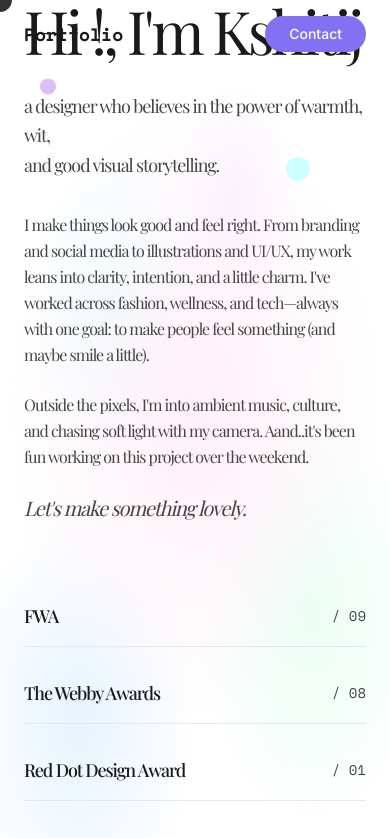
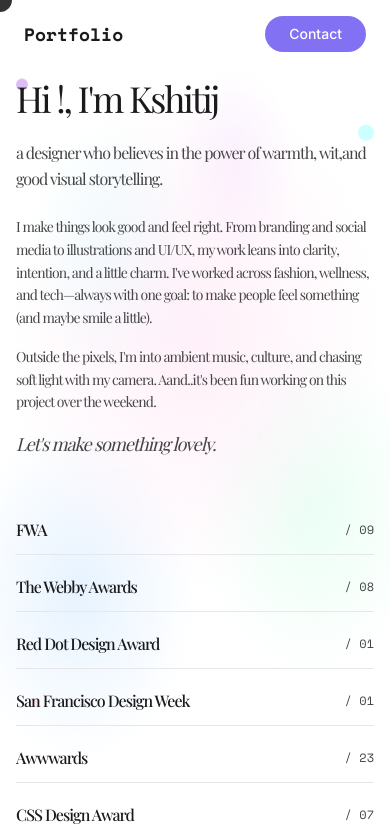
Before and after one commit to kshitij0299/pastel-pivot-folio, a React (Vite) app: page / in a window 390 px wide. Shown: the top 838 px of the page. Built offline with nearby package versions, Linux system fonts and the light colour scheme.

Commit message:
Fix responsiveness issues
The website is not responsive and elements are misplaced. This commit addresses these issues to ensure proper display across all devices.

```diff
--- a/src/components/HeroSection.tsx
+++ b/src/components/HeroSection.tsx
@@ -35,35 +35,35 @@ export const HeroSection = () => {
   }, []);
 
   return (
-    <section id="hero" className="relative min-h-screen flex items-center justify-center overflow-hidden">
+    <section id="hero" className="relative min-h-screen flex items-start justify-start overflow-hidden pt-20 md:pt-32">
       {/* Animated gradient background */}
       <div className="absolute inset-0 hero-gradient opacity-60" />
 
-      {/* Floating decorative elements */}
-      <div className="absolute top-20 left-10 w-4 h-4 bg-accent-purple rounded-full animate-float" style={{ animationDelay: '0s' }} />
-      <div className="absolute top-40 right-20 w-6 h-6 bg-accent-aqua rounded-full animate-float" style={{ animationDelay: '2s' }} />
-      <div className="absolute bottom-40 left-20 w-3 h-3 bg-accent-blush rounded-full animate-float" style={{ animationDelay: '4s' }} />
+      {/* Floating decorative elements - responsive positioning */}
+      <div className="absolute top-20 left-4 md:left-10 w-3 h-3 md:w-4 md:h-4 bg-accent-purple rounded-full animate-float" style={{ animationDelay: '0s' }} />
+      <div className="absolute top-32 right-4 md:right-20 md:top-40 w-4 h-4 md:w-6 md:h-6 bg-accent-aqua rounded-full animate-float" style={{ animationDelay: '2s' }} />
+      <div className="absolute bottom-32 left-8 md:left-20 md:bottom-40 w-2 h-2 md:w-3 md:h-3 bg-accent-blush rounded-full animate-float" style={{ animationDelay: '4s' }} />
 
-      <div ref={heroRef} className="container mx-auto px-6 md:px-12 lg:px-16 relative z-10 max-w-6xl">
+      <div ref={heroRef} className="w-full px-4 sm:px-6 md:px-12 lg:px-16 relative z-10 max-w-7xl mx-auto">
         <h1
           ref={titleRef}
-          className="font-playfair text-6xl md:text-8xl lg:text-9xl font-light text-heading mb-8 leading-none tracking-[-0.06em]"
+          className="font-playfair text-4xl sm:text-5xl md:text-7xl lg:text-8xl xl:text-9xl font-light text-heading mb-6 md:mb-8 leading-none tracking-[-0.06em]"
         >
           Hi !, I'm Kshitij
         </h1>
 
         <p
           ref={subtitleRef}
-          className="font-playfair text-lg md:text-xl text-body max-w-3xl leading-relaxed mb-8 tracking-[-0.06em]"
+          className="font-playfair text-base sm:text-lg md:text-xl text-body max-w-none md:max-w-3xl leading-relaxed mb-6 md:mb-8 tracking-[-0.06em]"
         >
           a designer who believes in the power of warmth, wit,
-          <br />
+          <br className="hidden sm:block" />
           and good visual storytelling.
         </p>
 
         <div
           ref={subtitleRef}
-          className="font-playfair text-base md:text-lg text-body max-w-4xl leading-relaxed space-y-6 tracking-[-0.06em]"
+          className="font-playfair text-sm sm:text-base md:text-lg text-body max-w-none md:max-w-4xl leading-relaxed space-y-4 md:space-y-6 tracking-[-0.06em]"
         >
           <p>
             I make things look good and feel right. From branding and social media to
@@ -77,13 +77,13 @@ export const HeroSection = () => {
             my camera. Aand..it's been fun working on this project over the weekend.
           </p>
 
-          <p className="font-playfair italic text-xl tracking-[-0.06em]">
+          <p className="font-playfair italic text-lg md:text-xl tracking-[-0.06em]">
             Let's make something <em>lovely</em>.
           </p>
         </div>
 
         {/* Awards section */}
-        <div className="mt-16 space-y-4 max-w-4xl">
+        <div className="mt-12 md:mt-16 space-y-2 md:space-y-4 max-w-none md:max-w-4xl">
           {[
             { name: 'FWA', count: '09' },
             { name: 'The Webby Awards', count: '08' },
@@ -94,12 +94,12 @@ export const HeroSection = () => {
           ].map((award) => (
             <div
               key={award.name}
-              className="flex items-center justify-between py-4 border-b border-gray-200 cursor-hover group"
+              className="flex items-center justify-between py-3 md:py-4 border-b border-gray-200 cursor-hover group"
             >
-              <span className="font-playfair text-lg text-heading font-medium group-hover:text-link transition-colors tracking-[-0.06em]">
+              <span className="font-playfair text-base md:text-lg text-heading font-medium group-hover:text-link transition-colors tracking-[-0.06em]">
                 {award.name}
               </span>
-              <span className="text-sm text-body font-mono">
+              <span className="text-xs md:text-sm text-body font-mono">
                 / {award.count}
               </span>
             </div>
```
